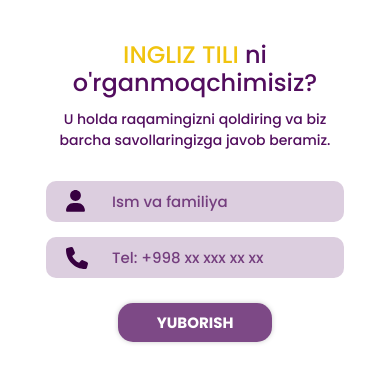
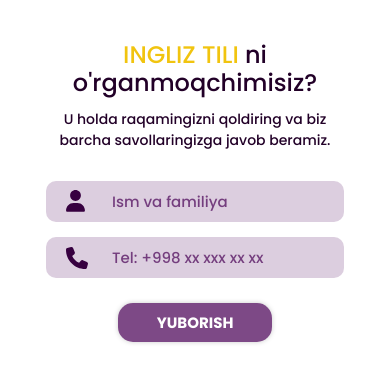
Before and after one commit to ffozilbek/newbridge, a plain HTML site: page index.html in a window 390 px wide. Shown: the part 289-672 px from the top of the page. Drawn offline with Linux system fonts and the light colour scheme.

Commit message:
change font colors

```diff
--- a/css/style.css
+++ b/css/style.css
@@ -265,11 +265,11 @@ main {
         margin-bottom: 44px;
     }
     .section__heading {
-        color: var(--purple-color);
+        color: #220028;
         font-size: 24px;
     }
     .section__paragraph {
-        color: var(--purple-color);
+        color: #220028;
         font-size: 14px;
     }
     .section__contact {
```
